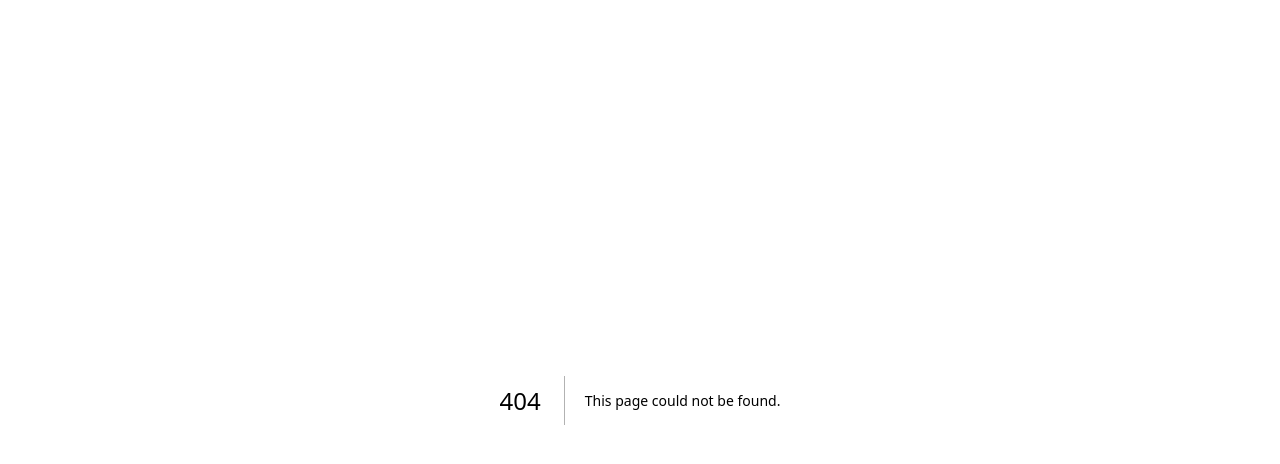
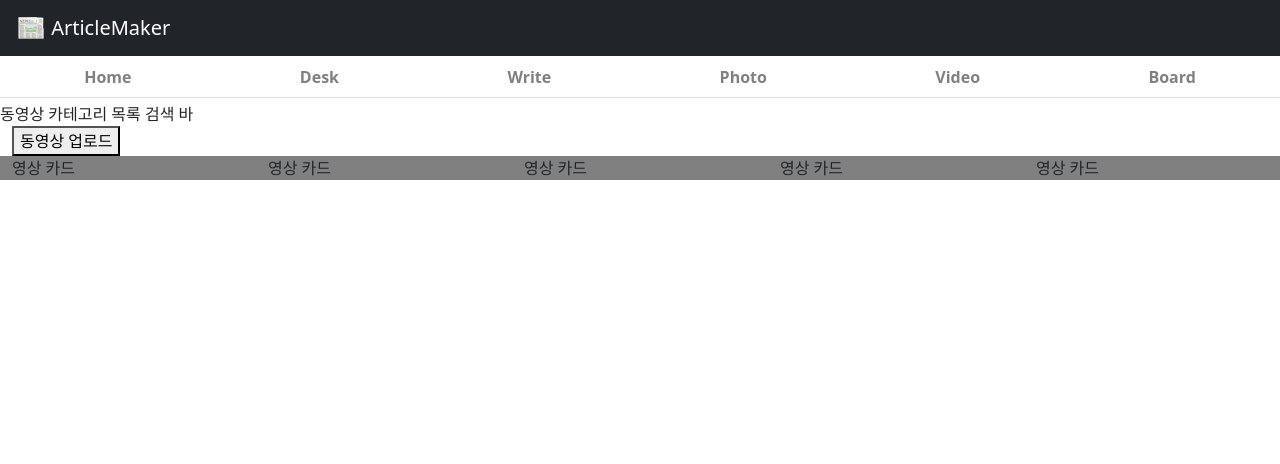
Before and after one commit to yhyoon1004/ArticleMaker, a Next.js app in the folder article_maker/: page /video in a window 1280 px wide. Before the commit this address had no page. Shown: the top 464 px of the page. Built offline with nearby package versions, Linux system fonts and the light colour scheme.

Commit message:
FE - 동영상 업로드 구현 1

```diff
--- a/article_maker/package.json
+++ b/article_maker/package.json
@@ -19,6 +19,7 @@
     "react": "18.2.0",
     "react-bootstrap": "^2.7.4",
     "react-dom": "18.2.0",
+    "react-drag-drop-files": "^2.3.10",
     "react-query": "^3.39.3"
   }
 }
--- /dev/null
+++ b/article_maker/pages/video/index.js
@@ -0,0 +1,27 @@
+import {Col, Container, Row} from "react-bootstrap";
+import Layout from "@/component/layout/layout";
+
+export default function Video() {
+    const videoUploadClick = (tabURI) => {
+        window.open(tabURI, "_blank", "noopener, norefferer");
+    };
+
+    return (
+        <Layout>
+            <Container fluid>
+                <Row>동영상 카테고리 목록 검색 바</Row>
+                <Row> <Col>
+                    <button onClick={()=>videoUploadClick("/video/videoUploader")}>동영상 업로드</button>
+                </Col></Row>
+                <Row>
+                    <Col style={{backgroundColor: "grey"}}>영상 카드</Col>
+                    <Col style={{backgroundColor: "grey"}}>영상 카드</Col>
+                    <Col style={{backgroundColor: "grey"}}>영상 카드</Col>
+                    <Col style={{backgroundColor: "grey"}}>영상 카드</Col>
+                    <Col style={{backgroundColor: "grey"}}>영상 카드</Col>
+                </Row>
+            </Container>
+        </Layout>
+
+    );
+};
```
Also changed, not shown: article_maker/pages/video/videoUploader.js (added, +16 -0 lines), 1 other file (tests, documents, lock files or other folders).
